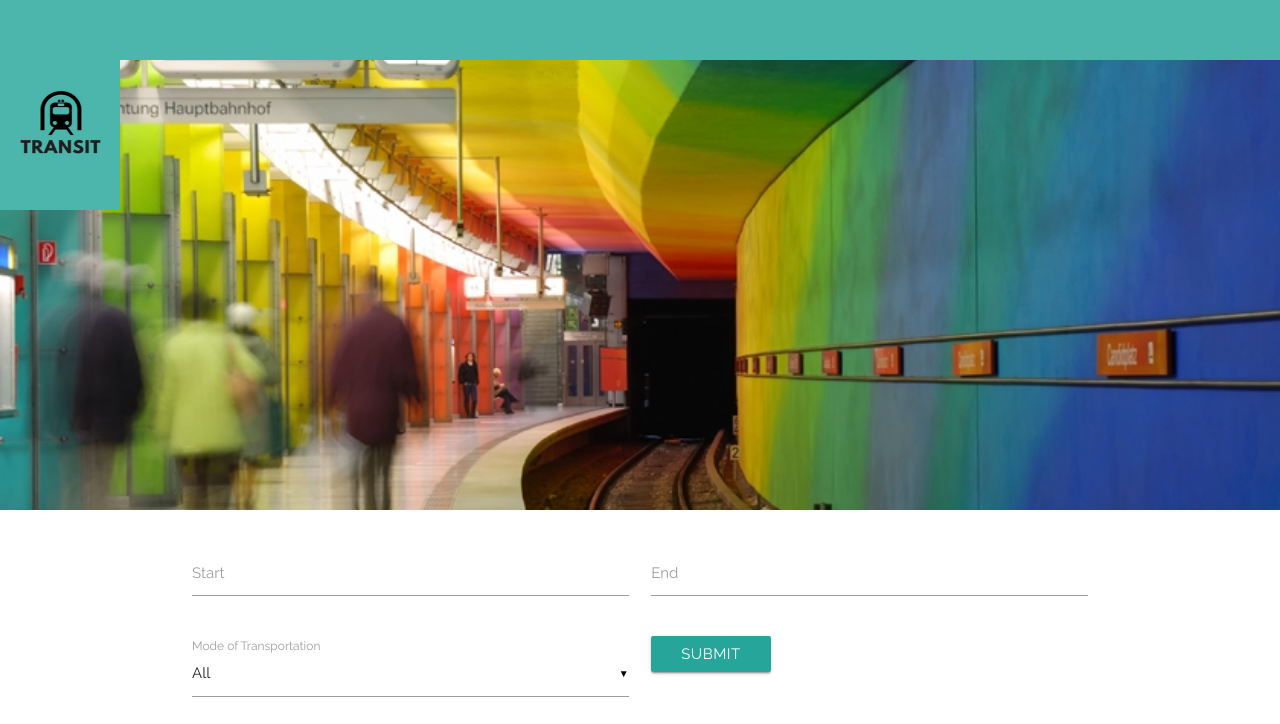
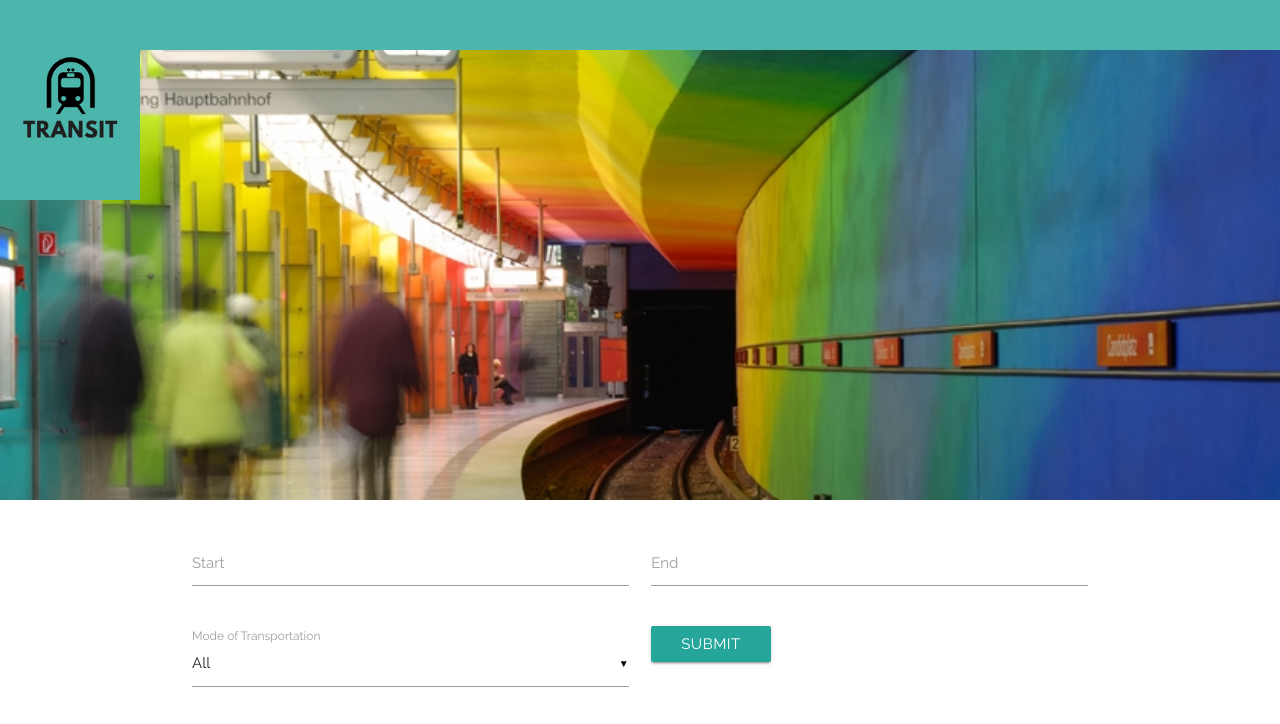
Before and after one commit to azitney/transit, a plain HTML site: page index.html in a window 1280 px wide. Shown: the top 724 px of the page. Drawn offline with nearby package versions, Linux system fonts and the light colour scheme; some packages are replaced by stand-ins of ours.

Commit message:
final update

```diff
--- a/index.html
+++ b/index.html
@@ -19,7 +19,7 @@
 
   <!-- header -->
   <header class="teal lighten-2  white-text">
-    <div class="logo-div"><img src="./transitlong.png"></div>
+    <div class="logo-div"><img src="./transit2.png"></div>
   </header>
 
   <!-- top picture of subay station -->
--- a/main.css
+++ b/main.css
@@ -7,24 +7,19 @@
     flex-direction: column;
   }
 
-/*header{
-    margin: 0;
-    padding-left: 20px;
-    }*/
 .logo-div img{
   height: 150px;
-  width: 120px;
+  width: 140px;
   position: absolute;
 }
 
 header{
   top: 0px;
   width: 100%;
-    padding-top: 60px;
+  padding-top: 50px;
 }
 
 .main{
-      height: 80%;
   padding-top: 10px;
 }
 
@@ -32,6 +27,7 @@ header{
   padding-top: 20px;
   bottom: 0px;
 }
+
 .scroll{
   overflow-x: scroll;
   height: 300px;
```
Also changed, not shown: transit2.png (added), transitlong.png (deleted). Lines whose indentation alone changed are shown as unchanged.
